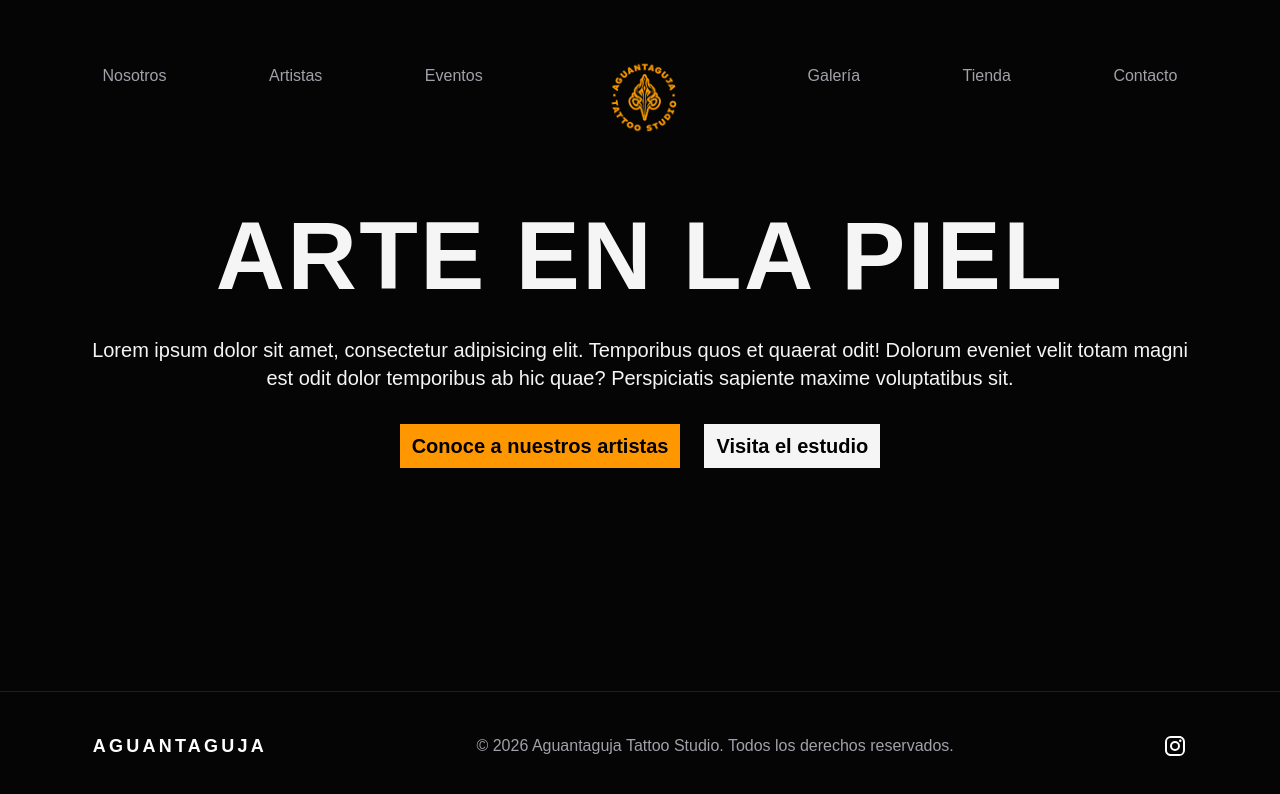
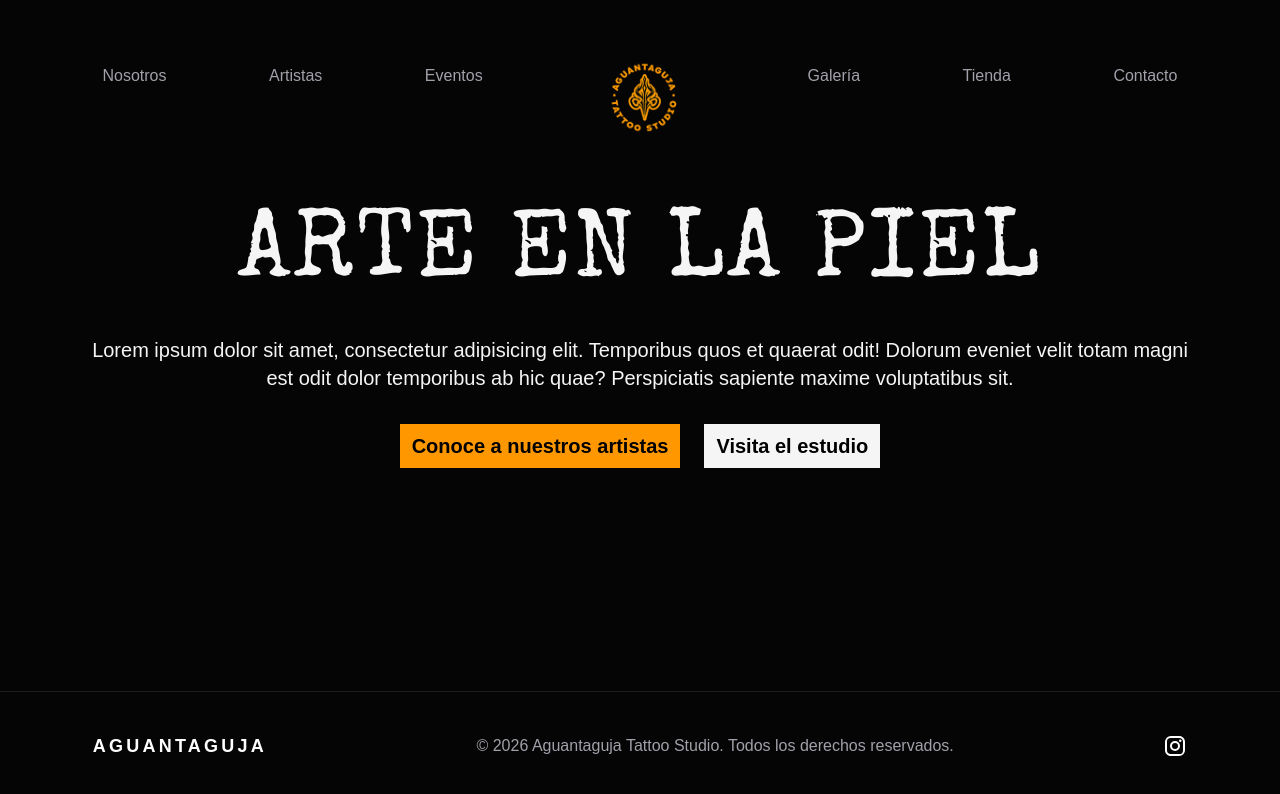
Before and after one commit to arielgomezmendez/aguantaguja-app, a Next.js app: page / in a window 1280 px wide. Shown: the top 794 px of the page. Built offline with nearby package versions, Linux system fonts and the light colour scheme.

Commit message:
Add the Special_Elite font to the site

```diff
--- a/app/components/home/Hero.tsx
+++ b/app/components/home/Hero.tsx
@@ -3,14 +3,28 @@ import React from "react";
 
 const Hero = () => {
   return (
-    <section id="hero" className="flex flex-col items-center justify-center text-center px-6 mt-18 ">
-      <h1 className="text-[#F5F5F5] text-6xl  md:text-8xl tracking-wide font-bold">ARTE EN LA PIEL</h1>
-      <p className="text-[#F5F5F5] text-xl my-8 mx-16">Lorem ipsum dolor sit amet, consectetur adipisicing elit.
-        Temporibus quos et quaerat odit! Dolorum eveniet velit totam magni est odit dolor temporibus ab hic quae?
-        Perspiciatis sapiente maxime voluptatibus sit.</p>
+    <section
+      id="hero"
+      className="flex flex-col items-center justify-center text-center px-6 mt-18 "
+    >
+      <h1 className="text-[#F5F5F5] text-6xl  md:text-8xl tracking-wide font-special">
+        ARTE EN LA PIEL
+      </h1>
+      <p className="text-[#F5F5F5] text-xl my-8 mx-16">
+        Lorem ipsum dolor sit amet, consectetur adipisicing elit. Temporibus
+        quos et quaerat odit! Dolorum eveniet velit totam magni est odit dolor
+        temporibus ab hic quae? Perspiciatis sapiente maxime voluptatibus sit.
+      </p>
       <div className="hero-buttons  flex flex-row gap-6">
-        <Link href="/artists" className="bg-[#FF9800] px-3 py-2 text-xl font-bold ">Conoce a nuestros artistas</Link>
-        <Link href="/us" className="bg-[#F5F5F5] px-3 py-2 text-xl font-bold">Visita el estudio</Link>
+        <Link
+          href="/artists"
+          className="bg-[#FF9800] px-3 py-2 text-xl font-bold "
+        >
+          Conoce a nuestros artistas
+        </Link>
+        <Link href="/us" className="bg-[#F5F5F5] px-3 py-2 text-xl font-bold">
+          Visita el estudio
+        </Link>
       </div>
     </section>
   );
--- a/app/components/layout/Header.tsx
+++ b/app/components/layout/Header.tsx
@@ -41,7 +41,7 @@ const Header = () => {
           </button>
         </div>
 
-        <DesktopNav/>
+        <DesktopNav />
 
         {isMenuOpen && (
           <ul className="mx-6 mt-4 flex flex-col gap-4 border-t border-white/10 py-6 text-center md:hidden">
--- a/app/globals.css
+++ b/app/globals.css
@@ -21,3 +21,14 @@ body {
 body {
   font-family: Arial, Helvetica, sans-serif;
 }
+
+/*.font-special {
+  font-family: var(--font-special-elite);
+}
+*/
+
+@layer utilities {
+  .font-special {
+    font-family: var(--font-special-elite);
+  }
+}
--- a/app/layout.tsx
+++ b/app/layout.tsx
@@ -1,5 +1,5 @@
 import type { Metadata } from "next";
-import { Geist, Geist_Mono } from "next/font/google";
+import { Geist, Geist_Mono, Special_Elite } from "next/font/google";
 import "./globals.css";
 import Header from "./components/layout/Header";
 import Footer from "./components/layout/Footer";
@@ -12,6 +12,13 @@ const geistSans = Geist({
 const geistMono = Geist_Mono({
   variable: "--font-geist-mono",
   subsets: ["latin"],
+});
+
+const specialElite = Special_Elite({
+  weight:"400",
+  variable: "--font-special-elite",
+  subsets: ["latin"],
+
 });
 
 export const metadata: Metadata = {
@@ -27,7 +34,7 @@ export default function RootLayout({
   return (
     <html
       lang="es"
-      className={`${geistSans.variable} ${geistMono.variable} h-full antialiased`}
+      className={`${geistSans.variable} ${geistMono.variable}  ${specialElite.variable} h-full antialiased`}
     >
       <body className="min-h-full flex flex-col">
         <Header />
```
